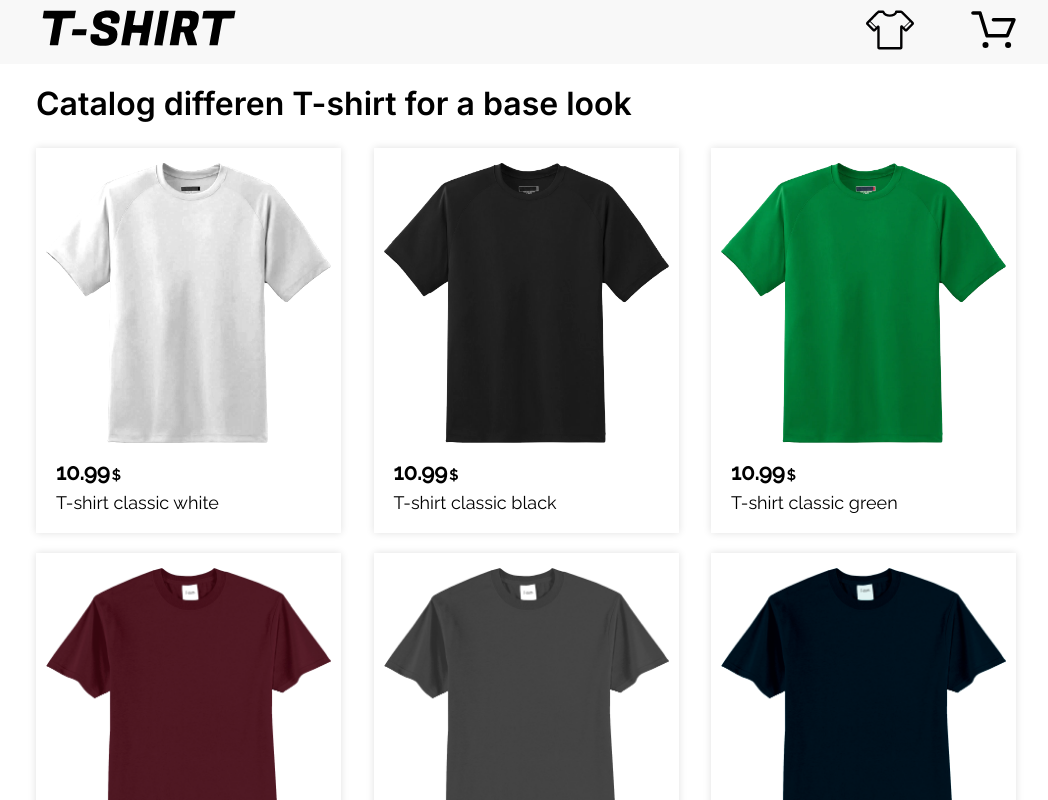
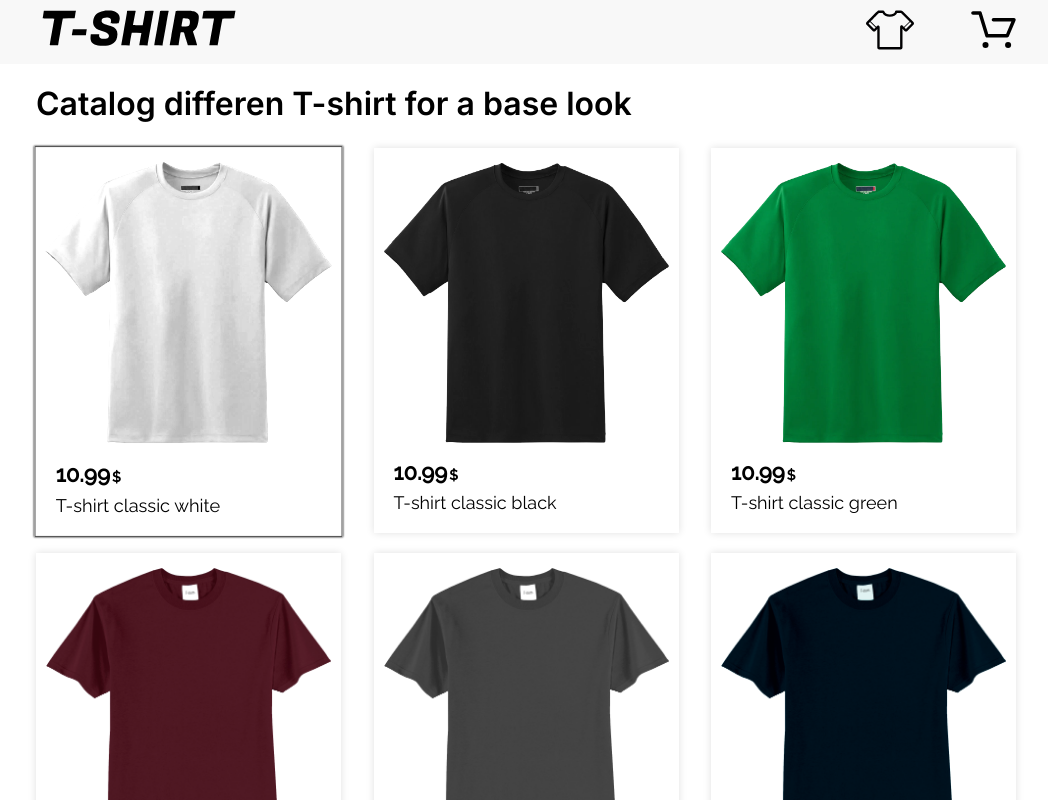
Before and after one commit to lordwebkit/t-shirt-dev, a Vue app: page /catalog in a window 1280 px wide. In both pictures the pointer is over the element 302 px from the left and 340 px from the top of the page. Shown: the top 800 px of the page, without its empty margins (114-1162 px from the left). Built offline with nearby package versions, Linux system fonts and the light colour scheme; data requests are answered from the project's data file.

Commit message:
Added animation on Catalog item

```diff
--- a/src/components/SCatalog.vue
+++ b/src/components/SCatalog.vue
@@ -78,10 +78,7 @@
               "
             ></span>
           </div>
-          <button
-            class="s-popup__button"
-            @click="sendAndClose(detailsContent)"
-          >
+          <button class="s-popup__button" @click="sendAndClose(detailsContent)">
             Add to cart
           </button>
         </div>
--- a/src/components/SCatalogItem.vue
+++ b/src/components/SCatalogItem.vue
@@ -56,6 +56,16 @@ export default {
   flex-direction: column;
   justify-content: space-between;
   cursor: pointer;
+  transition: transform 0.3s ease;
+  &:hover {
+    transform: scale(1.01);
+    border: 1px solid rgba(0, 0, 0, 0.7);
+    box-shadow: black 0 0 2px;
+    margin-bottom: 18px;
+    .s-catalog-item__image {
+      width: 283px;
+    }
+  }
   &__image {
     width: 285px;
   }
```
